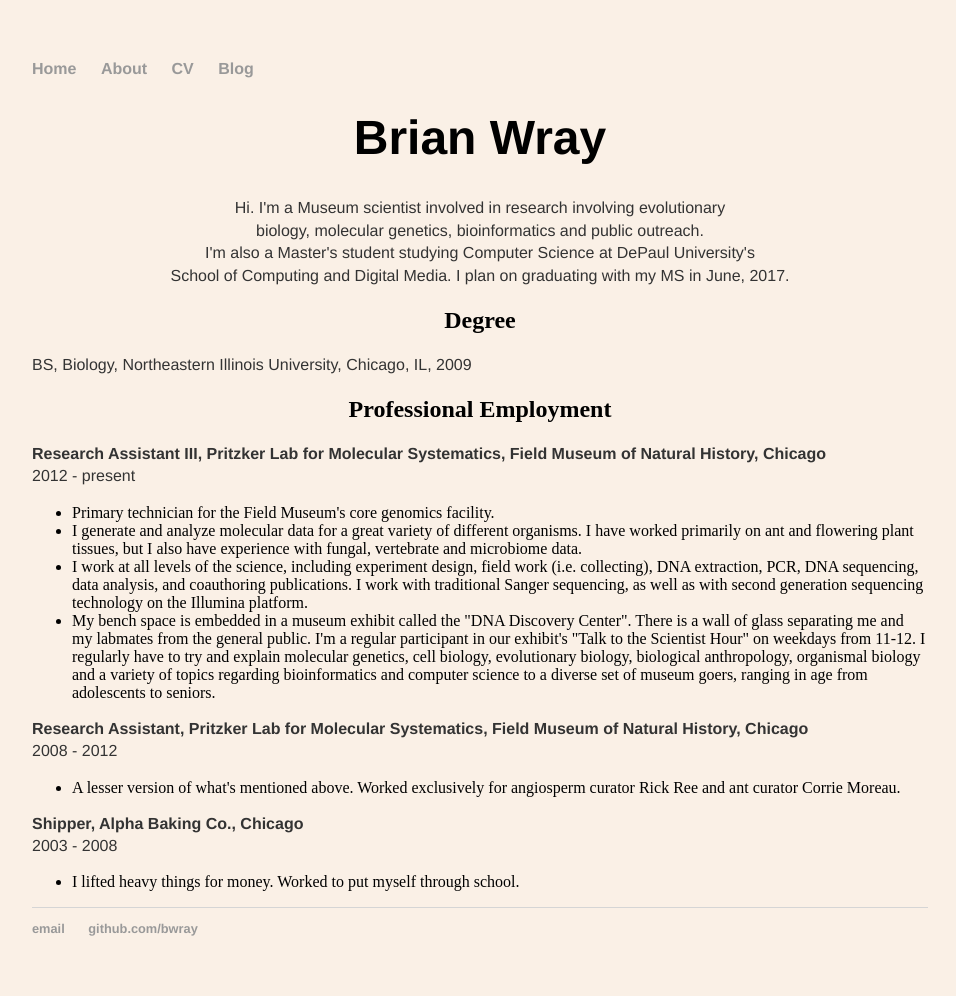
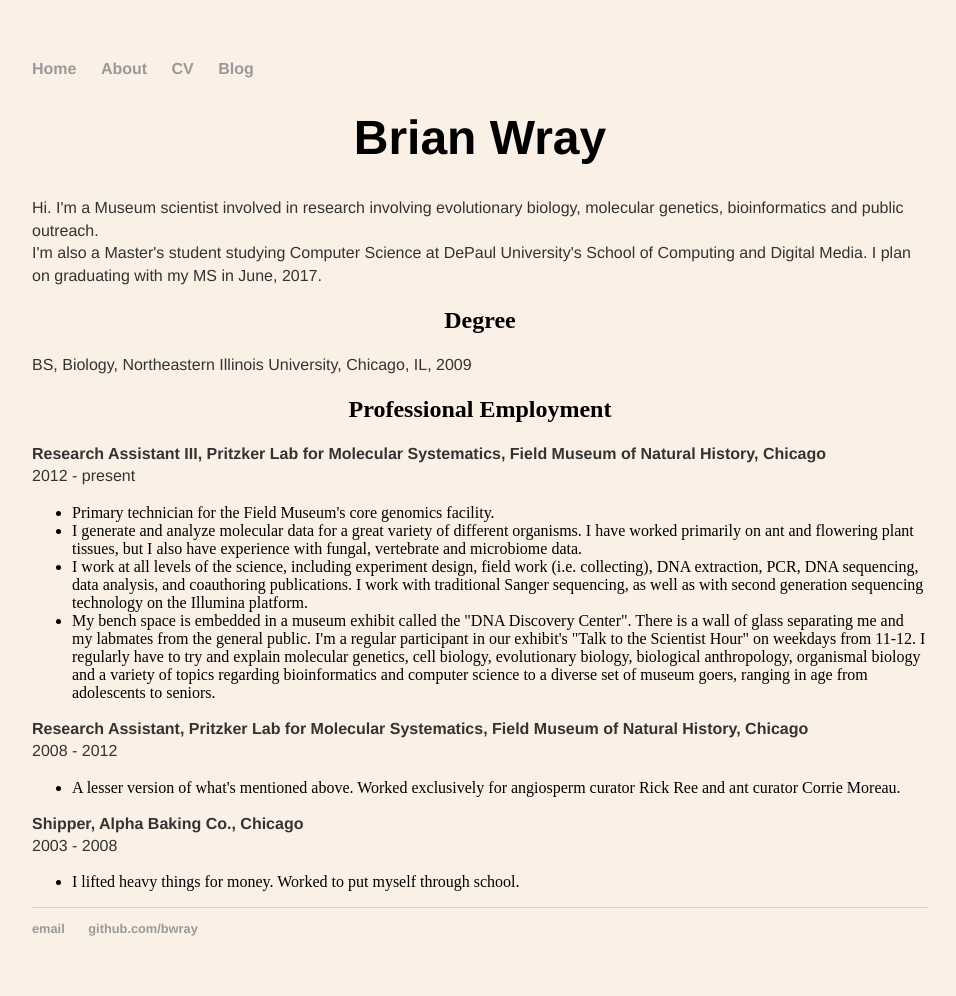
Before and after one commit to bwray/bwray.github.io, a Jekyll site: the page built from cv/index.html, in a window 1280 px wide. Shown: the whole page, without its empty margins (160-1116 px from the left). Built offline with Jekyll 4.4.1, drawn with Linux system fonts in a browser that asks for light colours.

Commit message:
playing with html on the cv

```diff
--- a/cv/index.html
+++ b/cv/index.html
@@ -3,9 +3,9 @@
 title: Brian Wray's CV
 ---
 	<span itemprop="name"><h1 style="text-align:center;">Brian Wray</h1></span>
-	<p style = "font-family: helvetica; font-size: 100%; text-align:center;">Hi. I'm a Museum scientist involved in research involving evolutionary <br/>biology, molecular genetics, bioinformatics and public outreach.
+	<p style = "font-family: helvetica; font-size: 100%;">Hi. I'm a Museum scientist involved in research involving evolutionary biology, molecular genetics, bioinformatics and public outreach.
 	<br>
-	I'm also a Master's student studying Computer Science at DePaul University's <br/>School of Computing and Digital Media. I plan on graduating with my MS in June, 2017.</p>
+	I'm also a Master's student studying Computer Science at DePaul University's School of Computing and Digital Media. I plan on graduating with my MS in June, 2017.</p>
 
 	<h2 style="text-align:center;">Degree</h2>
 	<p style = "font-family: helvetica; font-size: 100%">BS, Biology, Northeastern Illinois University, Chicago, IL, 2009</p>
```
